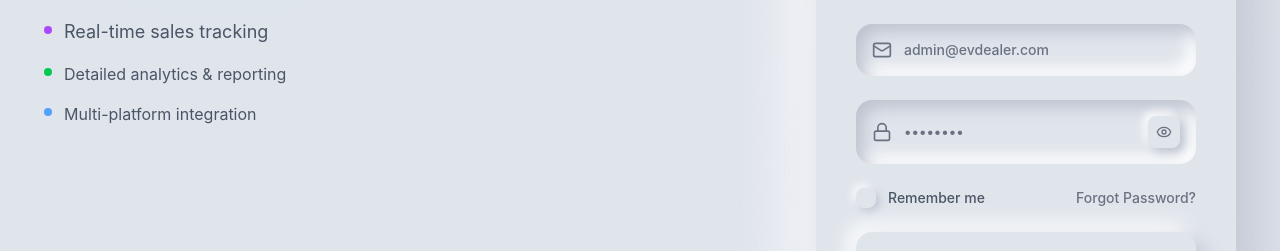
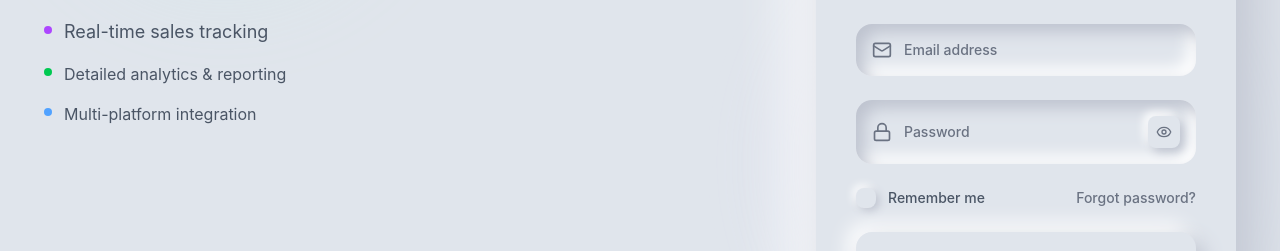
Before and after one commit to FA25-SWP391-SE1839-Group5/evdms-fe, a React (Vite) app: page / in a window 1280 px wide. Shown: the part 406-657 px from the top of the page. Built offline with nearby package versions, Linux system fonts and the light colour scheme.

Commit message:
chỉnh lại xíu

```diff
--- a/src/components/auth/LoginForm.jsx
+++ b/src/components/auth/LoginForm.jsx
@@ -101,7 +101,7 @@ return (
                 value={formData.email}
                 onChange={handleInputChange}
                 onBlur={() => handleInputBlur('email')}
-                placeholder="admin@evdealer.com"
+                placeholder="Email address"
                 className="flex-1 bg-transparent text-gray-700 placeholder-gray-500 outline-none text-sm font-medium"
             />
         </NeumorphismInput>
@@ -118,7 +118,7 @@ return (
                 value={formData.password}
                 onChange={handleInputChange}
                 onBlur={() => handleInputBlur('password')}
-                placeholder="••••••••"
+                placeholder="Password"
                 className="flex-1 bg-transparent text-gray-700 placeholder-gray-500 outline-none text-sm font-medium"
             />
         <NeumorphismButton
@@ -152,7 +152,7 @@ return (
             </span>
         </label>
         <a href="#" className="text-gray-500 hover:text-blue-600 transition-colors font-medium">
-            Forgot Password?
+            Forgot password?
         </a>
     </div>
 
```
